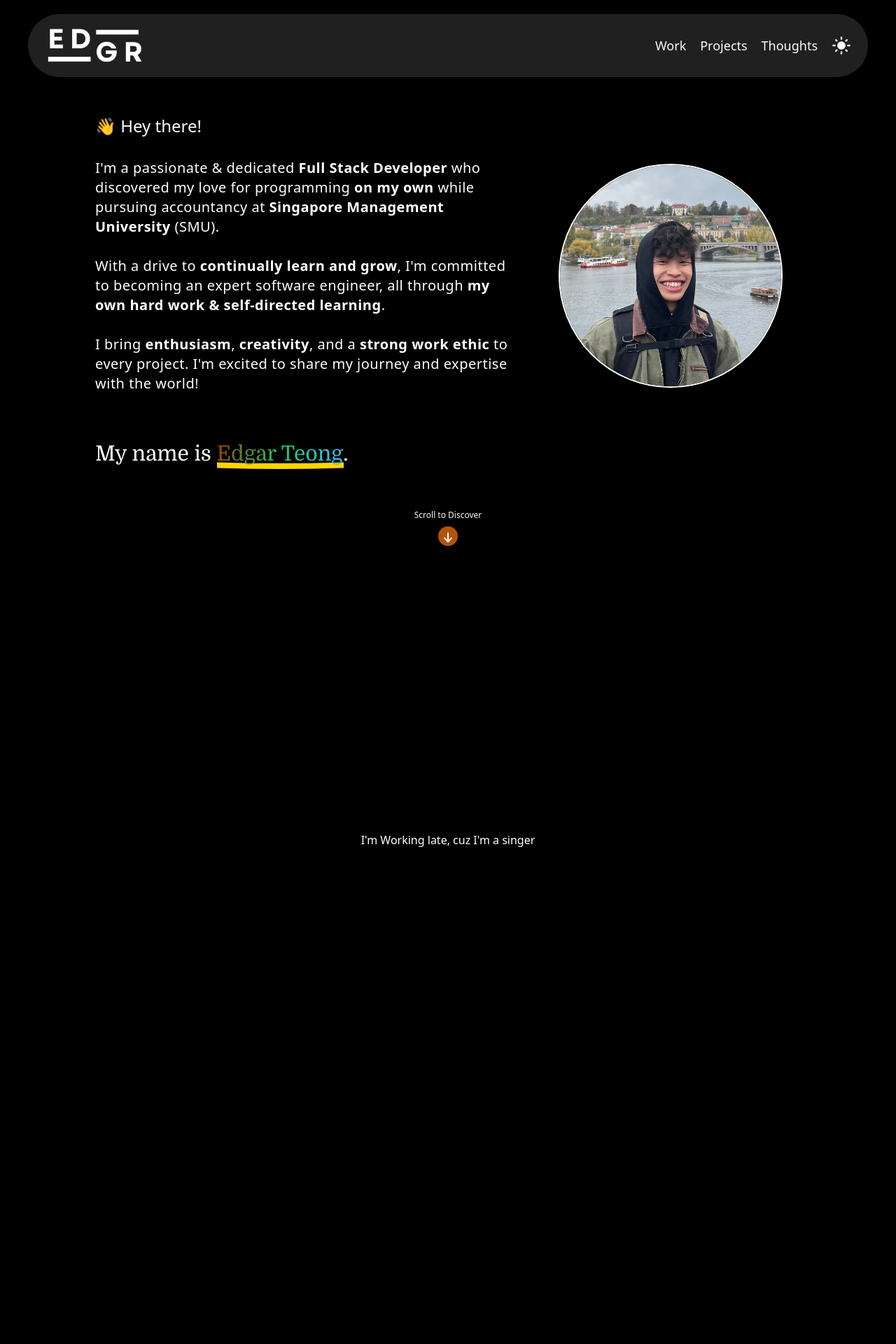
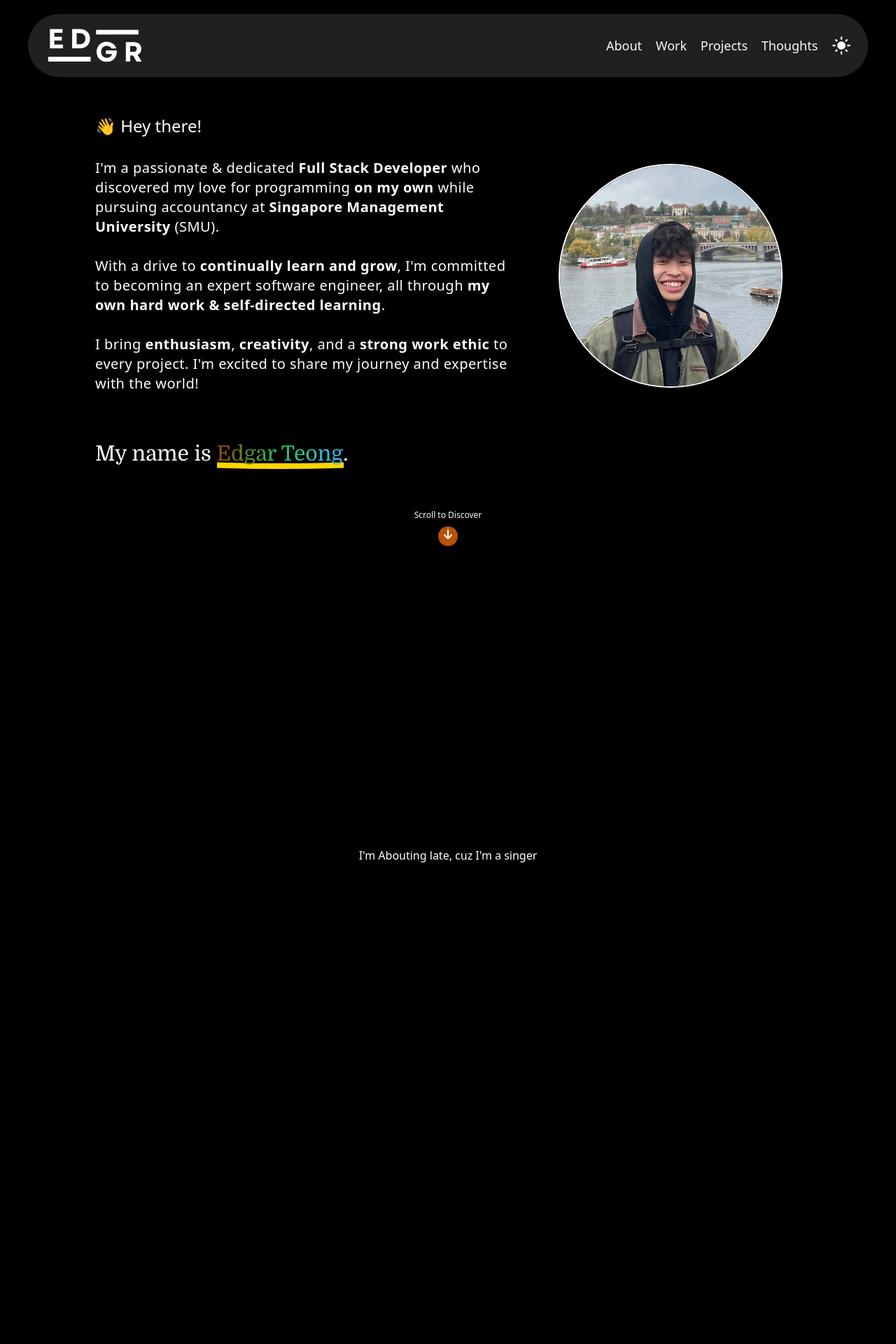
Before and after one commit to safarinexus/edgar-teong, a React (Vite) app: page / in a window 1280 px wide. Shown: the top 1920 px of the page at 70% size. Built offline with nearby package versions, Linux system fonts and the light colour scheme.

Commit message:
added about section

```diff
--- a/src/App.tsx
+++ b/src/App.tsx
@@ -3,6 +3,7 @@ import { useState, useEffect } from "react"
 import Header from "./components/Header/Header"
 import ScrollProgressBar from "./components/ScrollProgressBar"
 import ScrollIndicator from "./components/ScrollIndicator"
+import About from './components/PageComponents/About/About'
 import Landing from "./components/PageComponents/Landing/Landing"
 import Work from "./components/PageComponents/Work/Work"
 import Projects from "./components/PageComponents/Projects/Projects"
@@ -49,6 +50,12 @@ const App = () => {
         <Landing />
       </div>
       <div
+        id="about"
+        className="w-full max-w-[1200px] h-svh min-h-[720px] ml-auto mr-auto pt-[75px] sm:pt-[140px] pr-5 pl-5 sm:p-24 pb-8 "
+      >
+        <About />
+      </div>
+      <div
         id="work"
         className="w-full max-w-[1200px] h-svh min-h-[700px] ml-auto mr-auto pr-5 pl-5"
       >
--- a/src/components/Header/Header.tsx
+++ b/src/components/Header/Header.tsx
@@ -11,7 +11,7 @@ interface Props {
     width: number
 }
 
-const sections = ['#landing', '#work', '#projects'];
+const sections = ['#landing', '#about', '#work', '#projects'];
 
 const Header = ({ width }: Props) => {
     const [activeSection, setActiveSection] = useState<string | null>(null);
@@ -62,10 +62,13 @@ const Header = ({ width }: Props) => {
                         className="w-16 md:w-32 lg:w-36 dark:invert select-none"
                     />
                 </NavHashLink>
-                <div id="nav-cluster" className="h-full sm:w-[280px] justify-self-end flex items-center justify-between z-10">
+                <div id="nav-cluster" className="h-full sm:w-[350px] justify-self-end flex items-center justify-between z-10">
                     { width <= 640 ?
                         <MobileDropdown /> :
                         <>
+                            <div className={`w-fit h-fit transition-shadow duration-75 ${activeSection === '#about' ? 'shadow-underline dark:shadow-underline-dark' : ''}`}>
+                                <NavHashLink to="/#about" end className="md:text-lg">About</NavHashLink>
+                            </div>
                             <div className={`w-fit h-fit transition-shadow duration-75 ${activeSection === '#work' ? 'shadow-underline dark:shadow-underline-dark' : ''}`}>
                                 <NavHashLink to="/#work" end className="md:text-lg">Work</NavHashLink>
                             </div>
--- a/src/components/Header/MobileDropdown/DropdownMenu.tsx
+++ b/src/components/Header/MobileDropdown/DropdownMenu.tsx
@@ -12,14 +12,14 @@ const DropdownMenu = ({ open, setOpen }: Props) => {
         nameClass = "bg-gradient-to-br from-neutral-400 to-beige\
                 dark:bg-gradient-to-br dark:from-neutral-800 dark:to-black\
                 flex flex-col transition-transform right-0\
-                rounded-tr-3xl rounded-bl-3xl w-44 h-48 pr-7 pl-7 pt-3 pb-3\
-                justify-around scale-100 absolute -bottom-[195px] origin-top"
+                rounded-tr-3xl rounded-bl-3xl w-44 h-64 pr-7 pl-7 pt-4 pb-4\
+                justify-around scale-100 absolute -bottom-[260px] origin-top"
     } else {
         nameClass = "bg-gradient-to-br from-neutral-400 to-beige\
                 dark:bg-gradient-to-br dark:from-neutral-800 dark:to-black\
                 flex flex-col transition-transform right-0\
-                rounded-tr-3xl rounded-bl-3xl w-44 h-48 pr-7 pl-7 pt-3 pb-3\
-                justify-around scale-0 absolute -bottom-[195px] origin-top"
+                rounded-tr-3xl rounded-bl-3xl w-44 h-64 pr-7 pl-7 pt-4 pb-4\
+                justify-around scale-0 absolute -bottom-[260px] origin-top"
     }
 
 
@@ -28,6 +28,7 @@ const DropdownMenu = ({ open, setOpen }: Props) => {
             id="dropdown-menu"
             className={nameClass}
         >
+            <HashLink to="/#about" className="text-xl" onClick={() => setOpen(false)}>About</HashLink>
             <HashLink to="/#work" className="text-xl" onClick={() => setOpen(false)}>Work</HashLink>
             <HashLink to="/#projects" className="text-xl" onClick={() => setOpen(false)}>Projects</HashLink>
             <Link to="/thoughts" className="text-xl"  onClick={() => setOpen(false)}>Thoughts</Link>
--- /dev/null
+++ b/src/components/PageComponents/About/About.tsx
@@ -0,0 +1,9 @@
+const About = () => {
+    return (
+        <div className="w-full h-full flex justify-center items-center">
+            <h1>I'm Abouting late, cuz I'm a singer</h1>
+        </div>
+    )
+}
+
+export default About
--- a/src/components/PageComponents/Projects/Projects.tsx
+++ b/src/components/PageComponents/Projects/Projects.tsx
@@ -1,4 +1,5 @@
 const Projects = () => {
+    //add your skills here, with the scrolling ticker tape of icons
     return (
         <div className="w-full h-full flex justify-center items-center">
             <h1>I'm Projectsing late, cuz I'm a singer</h1>
```
